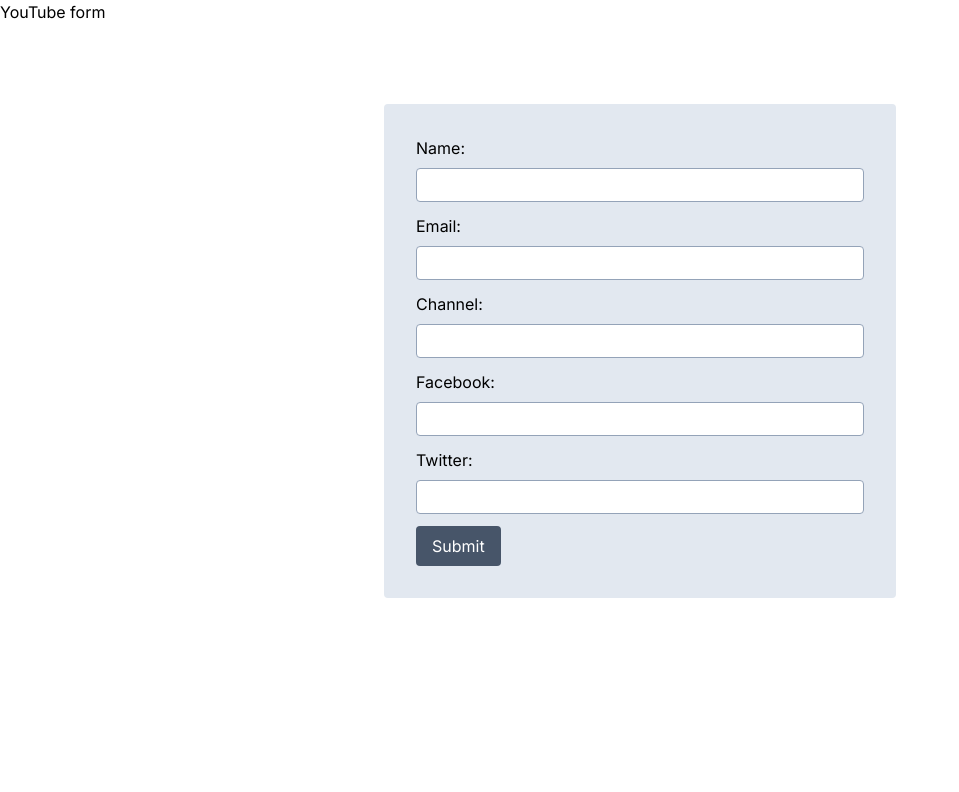
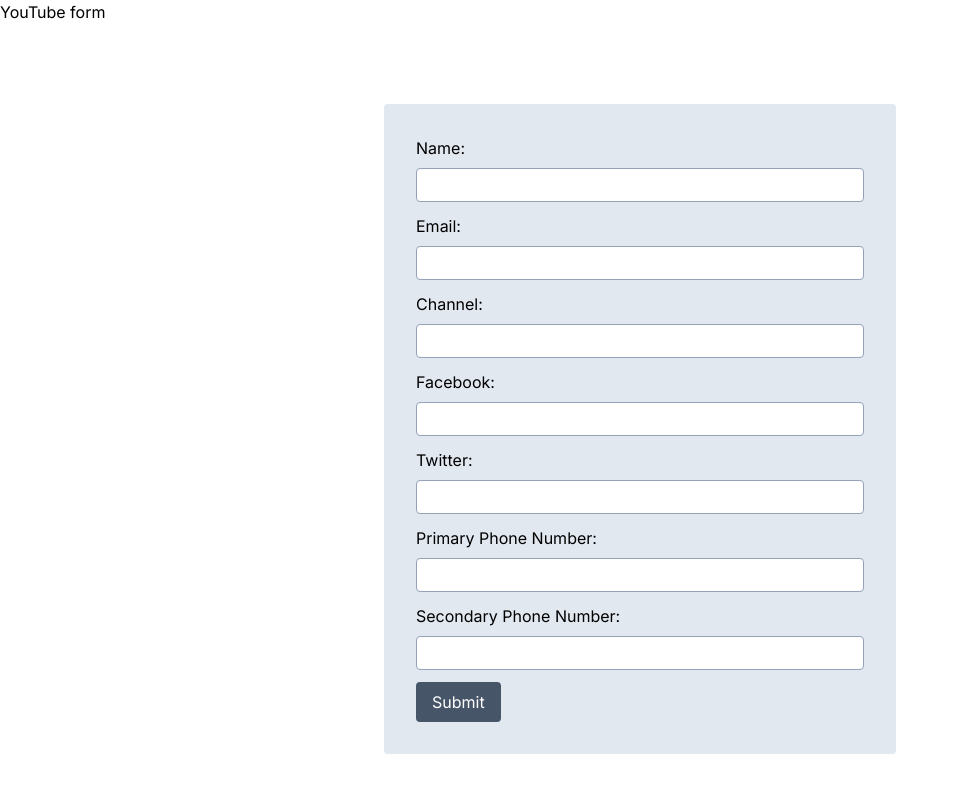
Before and after one commit to OkkashaAlly/react-hook-form, a Next.js app: page / in a window 1280 px wide. Shown: the top 792 px of the page, without its empty margins (0-959 px from the left). Built offline with nearby package versions, Linux system fonts and the light colour scheme; no server answers.

Commit message:
14 - Arrays input fields

```diff
--- a/app/page.tsx
+++ b/app/page.tsx
@@ -9,7 +9,9 @@
   channel: string;
   socials: {
     facebook: string;
-    twitter: string;}
+    twitter: string;},
+    phoneNumbers: string[];
+
 };
 
 export default function Home() {
@@ -26,7 +28,8 @@
         socials: {
           facebook: "",
           twitter: "",
-        }
+        },
+        phoneNumbers: ['',''],
       };
     },
     // defaultValues: {
@@ -129,6 +132,29 @@
 
         </div>
 
+        <div className="flex flex-col gap-2 mb-3">
+          <label htmlFor="primary-phone-number">Primary Phone Number: </label>
+          <input
+            className="border border-slate-400 text-2xl rounded "
+            type="text"
+            id="primary-phone-number"
+            {...register("phoneNumbers.0")}
+          />
+
+        </div>
+
+
+        <div className="flex flex-col gap-2 mb-3">
+          <label htmlFor="secondary-phone-number">Secondary Phone Number: </label>
+          <input
+            className="border border-slate-400 text-2xl rounded "
+            type="text"
+            id="secondary-phone-number"
+            {...register("phoneNumbers.1")}
+          />
+
+        </div>
+
         <button className="rounded bg-slate-600 p-4 py-2 text-white">
           Submit
         </button>
```
